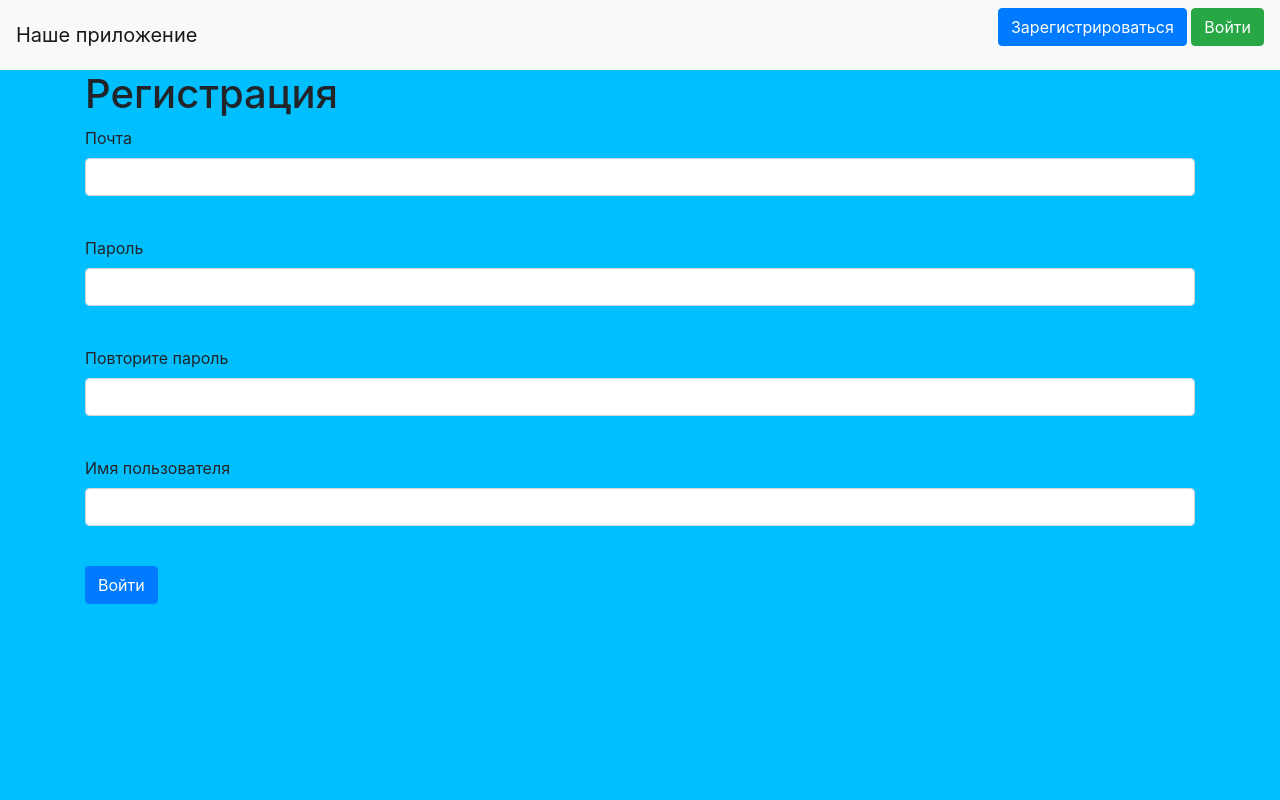
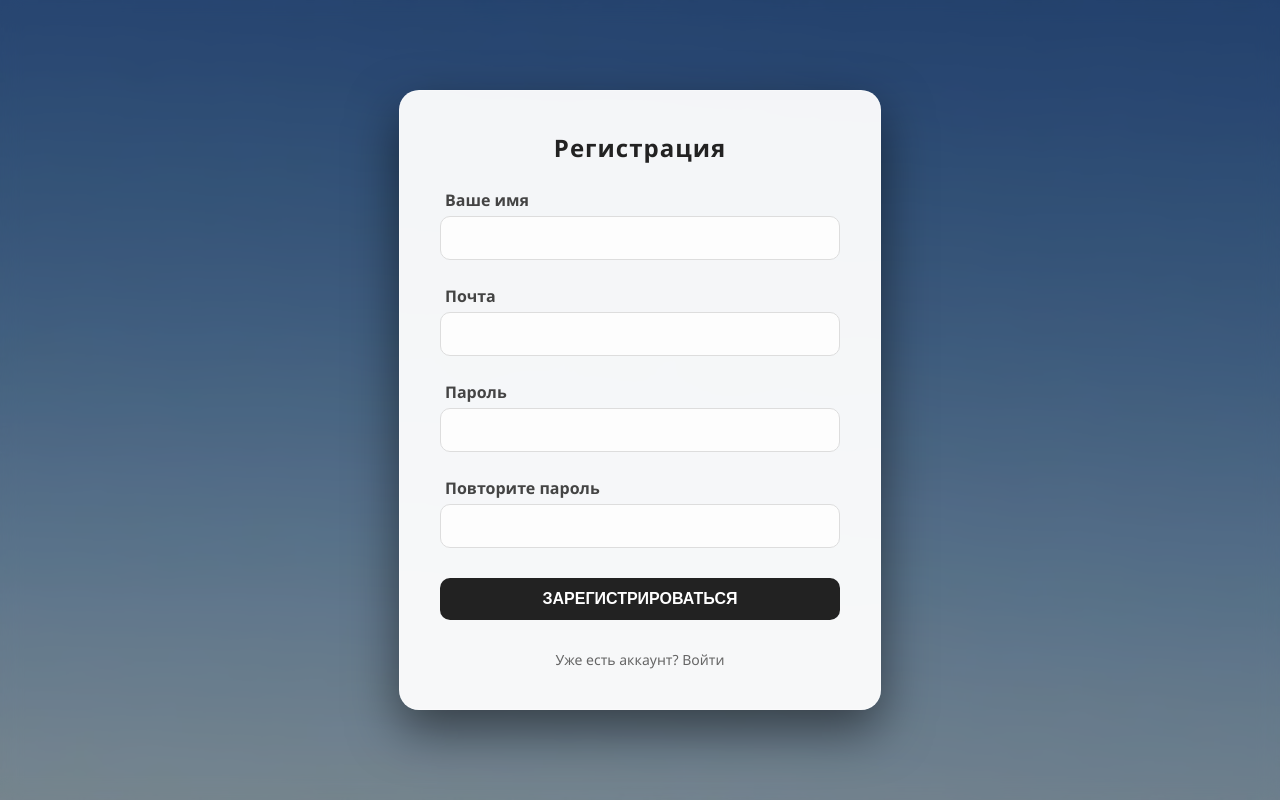
Before and after one commit to kismahovmansur31-crypto/Web-project, a Flask app: page /register in a window 1280 px wide. Run offline with Flask 3, Linux system fonts and the light colour scheme; some libraries are stand-ins or nearby versions.

Commit message:
Версия приложения 10

```diff
--- a/main.py
+++ b/main.py
@@ -1,26 +1,72 @@
+import os
+from flask import Flask, redirect, render_template, request
 from flask_wtf import FlaskForm
-from wtforms import StringField, PasswordField, BooleanField, SubmitField, EmailField
+from wtforms import PasswordField, BooleanField, SubmitField, EmailField
 from wtforms.validators import DataRequired
-from flask import Flask, redirect, render_template
+from flask_login import LoginManager, login_user, login_required, logout_user, current_user
+from PIL import Image, ImageOps
 from data import db_session
+from data.users import User
 from forms.user import RegisterForm
-from flask_login import LoginManager
-from flask_login import login_user, login_required, logout_user
-from data.users import User
-import os
-from PIL import Image, ImageOps
-from flask import request
 
 app = Flask(__name__)
+app.config['SECRET_KEY'] = 'yandexlyceum_secret_key'
+app.config['UPLOAD_FOLDER'] = 'static/uploads'
+
 login_manager = LoginManager()
 login_manager.init_app(app)
-app.config['SECRET_KEY'] = 'yandexlyceum_secret_key'
-app.config['UPLOAD_FOLDER'] = 'static/uploads'
+
+if not os.path.exists(app.config['UPLOAD_FOLDER']):
+    os.makedirs(app.config['UPLOAD_FOLDER'])
+
+
+def process_photo(input_file, slot_id):
+    img = Image.open(input_file)
+    img = ImageOps.fit(img, (800, 800), Image.Resampling.LANCZOS)
+    filename = f"photo_{slot_id}.png"
+    img.save(os.path.join(app.config['UPLOAD_FOLDER'], filename))
+
+
 class LoginForm(FlaskForm):
     email = EmailField('Почта', validators=[DataRequired()])
     password = PasswordField('Пароль', validators=[DataRequired()])
     remember_me = BooleanField('Запомнить меня')
     submit = SubmitField('Войти')
+
+
+@app.route("/")
+def index():
+    photos = {}
+    captions = {}
+    for i in range(1, 7):
+        photo_name = f"photo_{i}.png"
+        if os.path.exists(os.path.join(app.config['UPLOAD_FOLDER'], photo_name)):
+            photos[i] = photo_name
+
+        txt_path = os.path.join(app.config['UPLOAD_FOLDER'], f"caption_{i}.txt")
+        if os.path.exists(txt_path):
+            with open(txt_path, "r", encoding="utf-8") as f:
+                captions[i] = f.read()
+    return render_template('index.html', photos=photos, captions=captions)
+
+
+@app.route('/upload', methods=['POST'])
+def upload():
+    slot_id = request.form.get('slot_id')
+    file = request.files.get('photo')
+    if file and slot_id:
+        process_photo(file, slot_id)
+    return redirect('/')
+
+
+@app.route('/save_caption', methods=['POST'])
+def save_caption():
+    slot_id = request.form.get('slot_id')
+    text = request.form.get('caption')
+    if slot_id:
+        with open(os.path.join(app.config['UPLOAD_FOLDER'], f"caption_{slot_id}.txt"), "w", encoding="utf-8") as f:
+            f.write(text)
+    return redirect('/')
 
 
 @app.route('/login', methods=['GET', 'POST'])
@@ -32,38 +78,27 @@ def login():
         if user and user.check_password(form.password.data):
             login_user(user, remember=form.remember_me.data)
             return redirect("/")
-        return render_template('login.html',
-                               message="Неправильный логин или пароль",
-                               form=form)
     return render_template('login.html', title='Авторизация', form=form)
+
 
 @app.route('/register', methods=['GET', 'POST'])
 def reqister():
     form = RegisterForm()
     if form.validate_on_submit():
-        if form.password.data != form.password_again.data:
-            return render_template('register.html', title='Регистрация',
-                                   form=form,
-                                   message="Пароли не совпадают")
         db_sess = db_session.create_session()
-        if db_sess.query(User).filter(User.email == form.email.data).first():
-            return render_template('register.html', title='Регистрация',
-                                   form=form,
-                                   message="Такой пользователь уже есть")
-        user = User(
-            name=form.name.data,
-            email=form.email.data,
-        )
+        user = User(name=form.name.data, email=form.email.data)
         user.set_password(form.password.data)
         db_sess.add(user)
         db_sess.commit()
         return redirect('/login')
     return render_template('register.html', title='Регистрация', form=form)
 
+
 @login_manager.user_loader
 def load_user(user_id):
     db_sess = db_session.create_session()
-    return db_sess.get(User,user_id)
+    return db_sess.get(User, user_id)
+
 
 @app.route('/logout')
 @login_required
@@ -71,35 +106,6 @@ def logout():
     logout_user()
     return redirect("/")
 
-def process_photo(input_file, slot_id):
-    if not os.path.exists(app.config['UPLOAD_FOLDER']):
-        os.makedirs(app.config['UPLOAD_FOLDER'])
-    img = Image.open(input_file)
-    # Делаем фото квадратным 600x600
-    img = ImageOps.fit(img, (600, 600), Image.Resampling.LANCZOS)
-    filename = f"photo_{slot_id}.png"
-    img.save(os.path.join(app.config['UPLOAD_FOLDER'], filename))
-
-@app.route('/upload', methods=['POST'])
-def upload():
-    slot_id = request.form.get('slot_id')
-    file = request.files.get('photo')
-    if file and slot_id:
-        process_photo(file, slot_id)
-    return redirect('/')
-
-# И обнови свой старый маршрут index, чтобы он видел фотки:
-@app.route("/")
-def index():
-    photos = {}
-    for i in range(1, 7):
-        if os.path.exists(os.path.join(app.config['UPLOAD_FOLDER'], f"photo_{i}.png")):
-            photos[i] = f"photo_{i}.png"
-    return render_template('index.html', photos=photos)
-
-
-
-
 
 if __name__ == '__main__':
     db_session.global_init("db/blogs.db")
--- /dev/null
+++ b/static/uploads/caption_1.txt
@@ -0,0 +1 @@
+ебой
--- /dev/null
+++ b/static/uploads/caption_2.txt
@@ -0,0 +1 @@
+Лоооохиииииииии
--- a/templates/register.html
+++ b/templates/register.html
@@ -1,46 +1,112 @@
-{% extends "base.html" %}
+<!DOCTYPE html>
+<html lang="ru">
+<head>
+    <meta charset="UTF-8">
+    <title>Регистрация</title>
+    <style>
+        body {
+            margin: 0;
+            display: flex;
+            justify-content: center;
+            align-items: center;
+            min-height: 100vh;
+            font-family: 'Segoe UI', sans-serif;
+            background-image: url("/static/images/bg.jpg");
+            background-size: cover;
+            background-position: center;
+            background-attachment: fixed;
+        }
 
-{% block content %}
-<h1>Регистрация</h1>
-<form action="" method="post">
-    {{ form.hidden_tag() }}
-    <p>
-        {{ form.email.label }}<br>
-        {{ form.email(class="form-control", type="email") }}<br>
-        {% for error in form.email.errors %}
-            <p class="alert alert-danger" role="alert">
-                {{ error }}
-            </p>
-        {% endfor %}
-    </p>
-    <p>
-        {{ form.password.label }}<br>
-        {{ form.password(class="form-control", type="password") }}<br>
-        {% for error in form.password.errors %}
-            <p class="alert alert-danger" role="alert">
-                {{ error }}
-            </p>
-        {% endfor %}
-    </p>
-    <p>
-        {{ form.password_again.label }}<br>
-        {{ form.password_again(class="form-control", type="password") }}<br>
-        {% for error in form.password_again.errors %}
-            <p class="alert alert-danger" role="alert">
-                {{ error }}
-            </p>
-        {% endfor %}
-    </p>
-    <p>
-        {{ form.name.label }}<br>
-        {{ form.name(class="form-control") }}<br>
-        {% for error in form.name.errors %}
-            <p class="alert alert-danger" role="alert">
-                {{ error }}
-            </p>
-        {% endfor %}
-    </p>
-    <p>{{ form.submit(type="submit", class="btn btn-primary") }}</p>
-    {{message}}
-</form>
-{% endblock %}
+        body::before {
+            content: "";
+            position: fixed;
+            top: 0; left: 0; right: 0; bottom: 0;
+            background: rgba(0, 0, 0, 0.4);
+            backdrop-filter: blur(10px);
+            -webkit-backdrop-filter: blur(10px);
+            z-index: -1;
+        }
+
+        .auth-card {
+            background: rgba(255, 255, 255, 0.95);
+            padding: 40px;
+            border-radius: 20px;
+            box-shadow: 0 20px 50px rgba(0,0,0,0.5);
+            width: 400px;
+            text-align: center;
+            border: 1px solid rgba(255,255,255,0.3);
+        }
+
+        h2 { margin-top: 0; color: #222; letter-spacing: 1px; margin-bottom: 25px; }
+
+        label { display: block; text-align: left; font-weight: 600; color: #444; margin-left: 5px; margin-top: 10px; }
+
+        input {
+            width: 100%;
+            padding: 12px 15px;
+            margin-top: 5px;
+            margin-bottom: 15px;
+            border: 1px solid #ddd;
+            border-radius: 10px;
+            box-sizing: border-box;
+            font-size: 16px;
+            background: #fdfdfd;
+            transition: 0.3s;
+        }
+
+        input:focus {
+            border-color: #333;
+            box-shadow: 0 0 8px rgba(0,0,0,0.1);
+            outline: none;
+        }
+
+        /* Стиль кнопки регистрации */
+        input[type="submit"] {
+            background: #222;
+            color: white;
+            border: none;
+            cursor: pointer;
+            font-weight: bold;
+            text-transform: uppercase;
+            margin-top: 15px;
+            transition: 0.3s;
+        }
+
+        input[type="submit"]:hover {
+            background: #444;
+            transform: translateY(-2px);
+        }
+
+        .error-msg { color: #d63031; margin-bottom: 15px; font-weight: bold; font-size: 14px; }
+        .link { color: #666; text-decoration: none; font-size: 14px; transition: 0.2s; display: block; margin-top: 15px; }
+        .link:hover { color: #000; text-decoration: underline; }
+    </style>
+</head>
+<body>
+    <div class="auth-card">
+        <h2>Регистрация</h2>
+        <form action="" method="post" novalidate>
+            {{ form.hidden_tag() }}
+
+            <label>Ваше имя</label>
+            {{ form.name() }}
+
+            <label>Почта</label>
+            {{ form.email() }}
+
+            <label>Пароль</label>
+            {{ form.password() }}
+
+            <label>Повторите пароль</label>
+            {{ form.password_again() }}
+
+            {% if message %}
+                <div class="error-msg">{{ message }}</div>
+            {% endif %}
+
+            {{ form.submit(value="Зарегистрироваться") }}
+        </form>
+        <a href="/login" class="link">Уже есть аккаунт? Войти</a>
+    </div>
+</body>
+</html>
```
Also changed, not shown: templates/index.html (+56 -36 lines), templates/login.html (+114 -28 lines), db/blogs.db, static/uploads/photo_2.png (added), static/uploads/photo_3.png (added).
